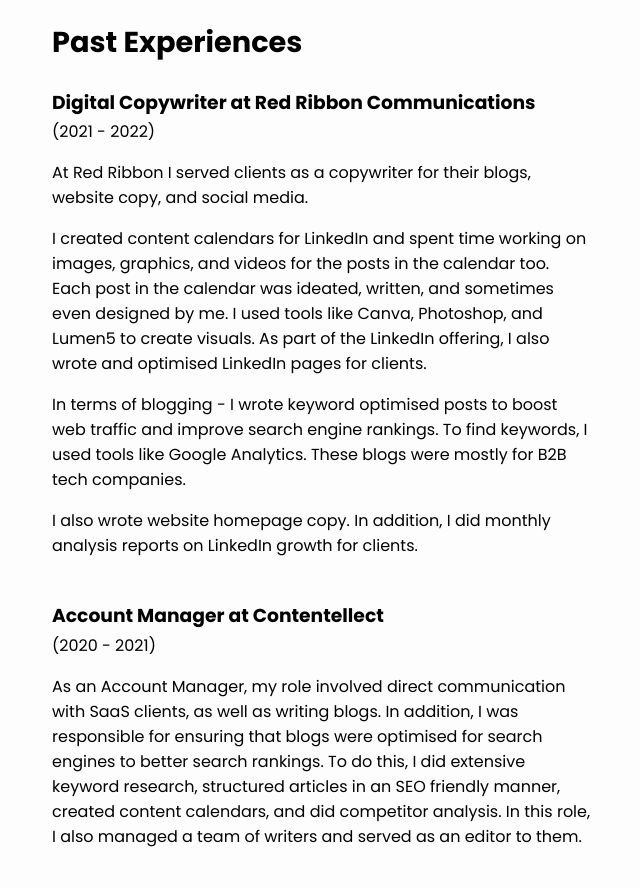
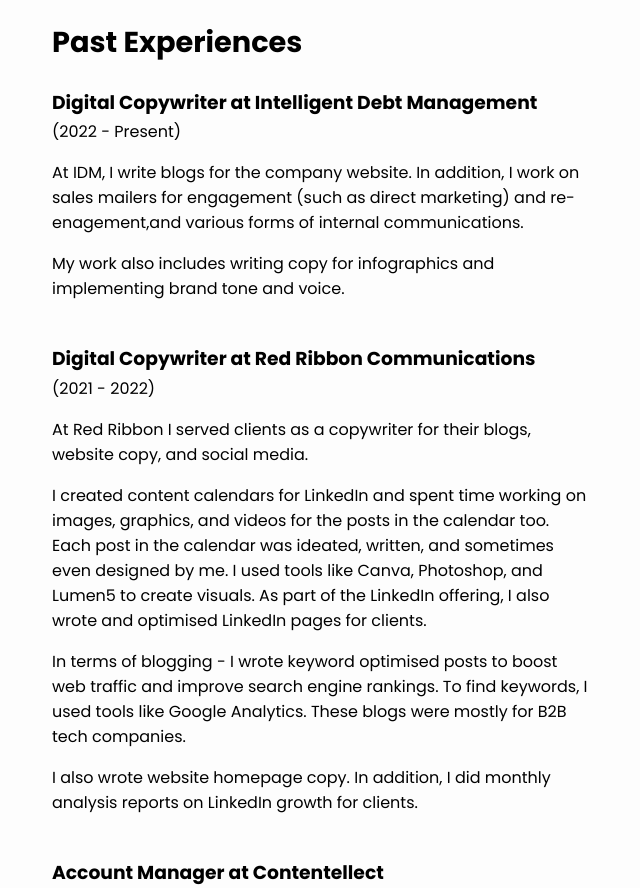
Before and after one commit to ShuaibSolomons/IlhaamBlog, a plain HTML site: page about.html in a window 1280 px wide. Shown: the part 965-1853 px from the top of the page, without its empty margins (600-1240 px from the left). Drawn offline with Linux system fonts and the light colour scheme.

Commit message:
Additional experience

```diff
--- a/about.html
+++ b/about.html
@@ -62,6 +62,14 @@
                     </div>
                     <div class="experiences">
                         <h2>Past Experiences</h2>
+                        <div class="fifth work">
+                            <h3>Digital Copywriter at Intelligent Debt Management</h3>
+                            <p class="year">(2022 - Present)</p>
+                            <p>At IDM, I write blogs for the company website. In addition,
+                                I work on sales mailers for engagement (such as direct marketing) and re-enagement,and various forms of internal communications.
+                            </p>
+                            <p>My work also includes writing copy for infographics and implementing brand tone and voice. </p>
+                        </div>
                         <div class="fourth work">
                             <h3>Digital Copywriter at Red Ribbon Communications</h3>
                             <p class="year">(2021 - 2022)</p>
```
